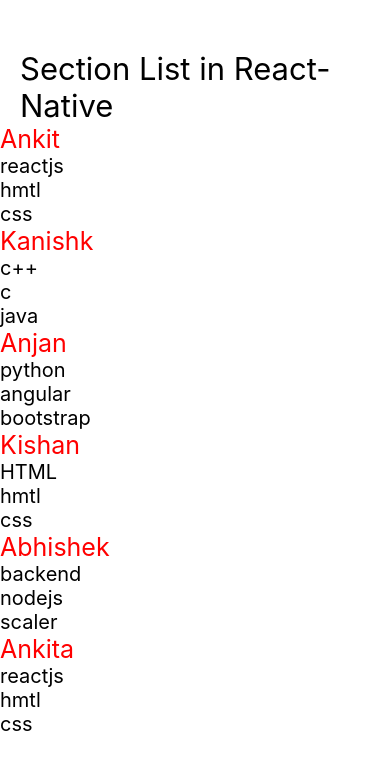
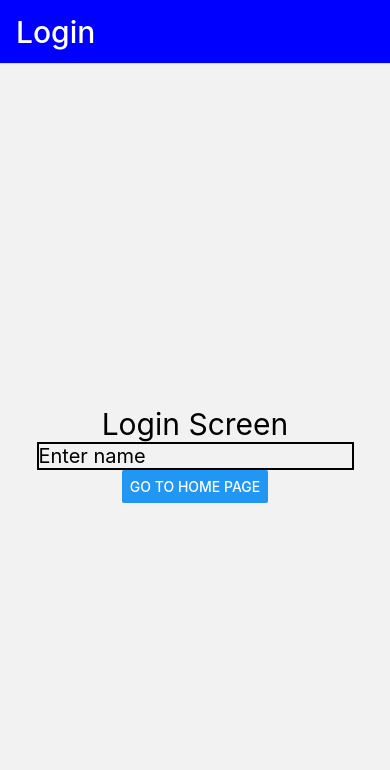
Before and after one commit to Ankit-Avataar/Demo_Project, a React Native app: screen /Login in a window 390 px wide. Shown: the top 770 px of the page. Built offline with nearby package versions, Linux system fonts and the light colour scheme.

Commit message:
pass data dynamically between components

```diff
--- a/App.js
+++ b/App.js
@@ -1,46 +1,28 @@
-import { SectionList, Text, View} from 'react-native';
+import { NavigationContainer } from '@react-navigation/native';
+import { createNativeStackNavigator } from '@react-navigation/native-stack'
+import { Home } from './components/Home';
+import { Login } from './components/Login';
 
-const users = [
-  {
-    id: 1,
-    name: 'Ankit',
-    data: ['reactjs','hmtl','css'],
-  },
-  {
-    id: 2,
-    name: 'Kanishk',
-    data: ['c++','c','java'],
-  },
-  {
-    id: 3,
-    name: 'Anjan',
-    data: ['python','angular','bootstrap'],
-  },
-  {
-    id: 4,
-    name: 'Kishan',
-    data: ['HTML','hmtl','css'],
-  },
-  {
-    id: 5,
-    name: 'Abhishek',
-    data: ['backend','nodejs','scaler'],
-  },
-  {
-    id: 6,
-    name: 'Ankita',
-    data: ['reactjs','hmtl','css'],
-  },
-]
+
 export default function App() {
+  const Stack = createNativeStackNavigator();
   return (
-    <View>
-      <Text style={{fontSize: 31, marginTop: 50, marginLeft: 20}}>Section List in React-Native</Text>
-      <SectionList
-      sections={users}
-      renderItem={({item})=><Text style =  {{fontSize: 20}}>{item}</Text>}
-      renderSectionHeader={({section: {name}})=><Text style= {{fontSize:25,color:'red'}} >{name}</Text>}
-      />
-    </View>
+    <NavigationContainer>
+      <Stack.Navigator
+      screenOptions={{
+        headerStyle: {
+          backgroundColor: 'blue',
+        },
+        headerTintColor: 'white',
+        headerTitleStyle: {
+          fontSize: 30,
+        }
+      }}
+      >
+        <Stack.Screen name = 'Login' component={Login}
+        />
+        <Stack.Screen name = 'Home' component={Home}/>
+      </Stack.Navigator>
+    </NavigationContainer>
   );
 }
--- /dev/null
+++ b/components/Home.js
@@ -0,0 +1,13 @@
+
+import {Button, Text, View} from 'react-native';
+
+export const Home = (props) => {
+    const {name,age} = props.route.params;
+    return (
+      <View style = {{ flex:1, justifyContent: 'center', alignItems: 'center'}}>
+        <Text style={{ fontSize: 30 }}>Home Screen</Text>
+        <Text style={{ fontSize: 30 }}>Name : {name}</Text>
+        <Text style={{ fontSize: 30 }}>Age : {age}</Text>
+      </View>
+    )
+  }
--- /dev/null
+++ b/components/Login.js
@@ -0,0 +1,18 @@
+import { useState } from 'react';
+import {Button, Text, TextInput, View} from 'react-native';
+
+export const Login = (props) => {
+    const [name,setName] = useState("");
+    const age = 29;
+    return (
+      <View style = {{ flex:1, justifyContent: 'center', alignItems: 'center'}}>
+        <Text style={{ fontSize: 30 }}>Login Screen</Text>
+        <TextInput
+        style = {{fontSize: 20, borderColor: '#000', borderWidth:2}}
+        placeholder='Enter name'
+        onChangeText={(text)=> setName(text)}
+        />
+        <Button title='Go to Home Page' onPress={()=> props.navigation.navigate("Home", {name,age})}/>
+      </View>
+    )
+  }
```
